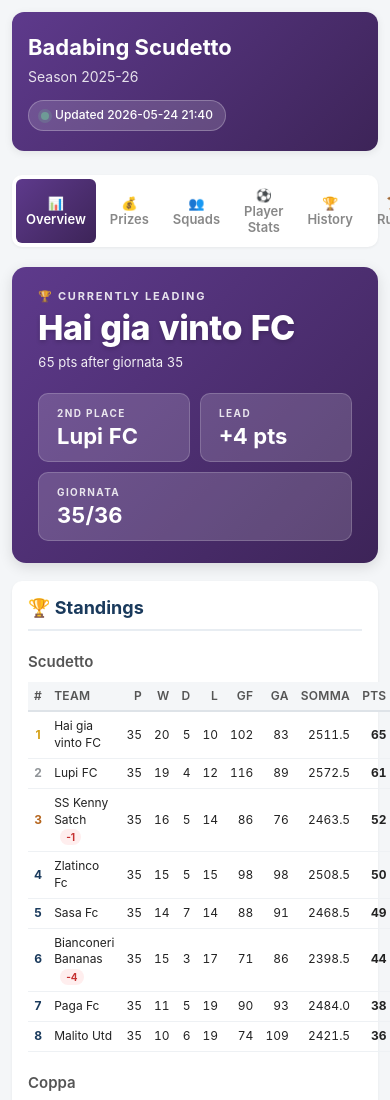
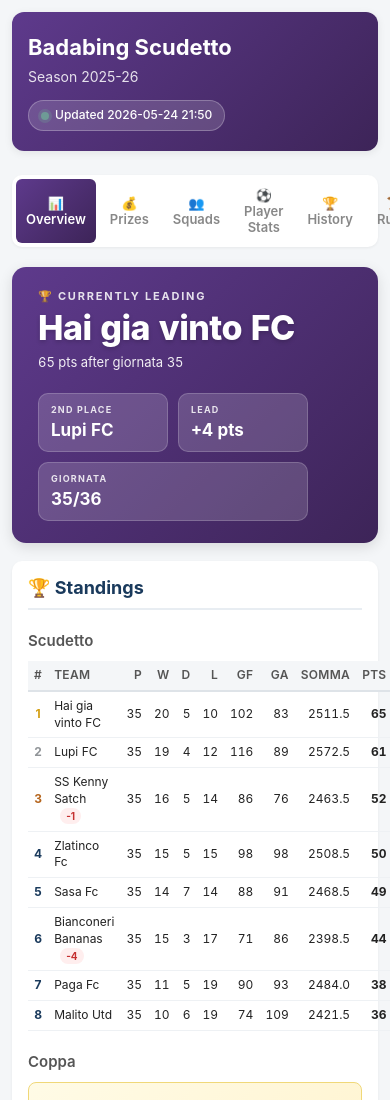
Before and after one commit to nalli10/badabing-scudetto, a plain HTML site: page index.html in a window 390 px wide. Shown: the top 1100 px of the page. Drawn offline with Linux system fonts and the light colour scheme.

Commit message:
Mobile fix: allow tile-value wrap, shrink font on narrow screens

```diff
--- a/index.html
+++ b/index.html
@@ -692,13 +692,19 @@
                  font-weight: 700; opacity: 0.85; }
 .th-tile-value { font-size: 22px; font-weight: 700; margin-top: 4px;
                  font-variant-numeric: tabular-nums; line-height: 1.15;
-                 white-space: nowrap; }
+                 /* Let long team names wrap; pure numbers ($4,000, 37/38,
+                    +5 pts) have no space-break points so they stay one
+                    line either way. break-word saves us from horrific
+                    overflow on long single-word team names. */
+                 overflow-wrap: break-word; word-break: break-word; }
 .th-tile.accent { background: rgba(255, 209, 102, 0.28);
                   border-color: rgba(255, 209, 102, 0.55); }
 .th-tile.accent .th-tile-value { color: #ffe8a8; }
 @media (max-width: 560px) {
     .th-headline { font-size: 34px; }
-    .th-tile { flex: 1 1 calc(50% - 5px); min-width: 0; }
+    .th-tile { flex: 1 1 calc(50% - 5px); min-width: 0; padding: 10px 12px; }
+    .th-tile-value { font-size: 17px; line-height: 1.2; }
+    .th-tile-label { font-size: 9px; letter-spacing: 1.2px; }
 }
 .prize-note { background:#fff8e6; border:1px solid #f0d68a; border-radius:8px;
               padding:10px 14px; font-size:14px; line-height:1.5;
@@ -988,7 +994,7 @@
   <div class="hdr">
     <h1>Badabing Scudetto</h1>
     <div class="sub">Season 2025-26</div>
-    <div class="freshness">Updated 2026-05-24 21:40</div>
+    <div class="freshness">Updated 2026-05-24 21:50</div>
   </div>
 
   <div class="tab-nav">
```
